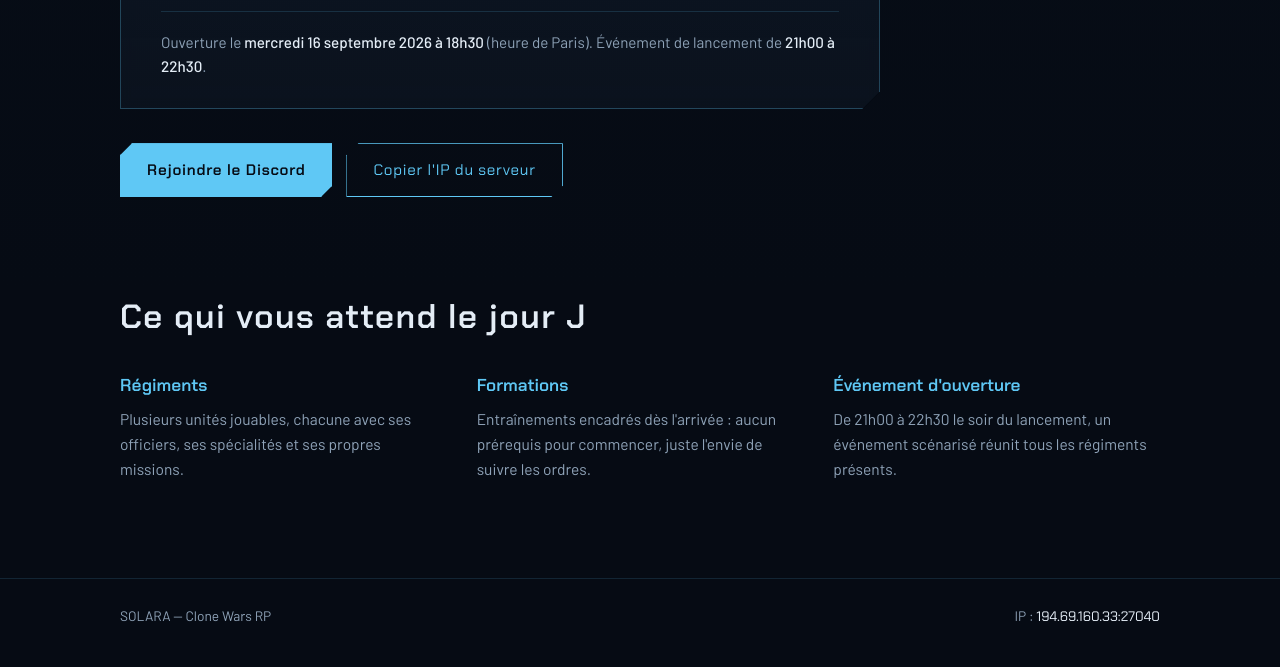
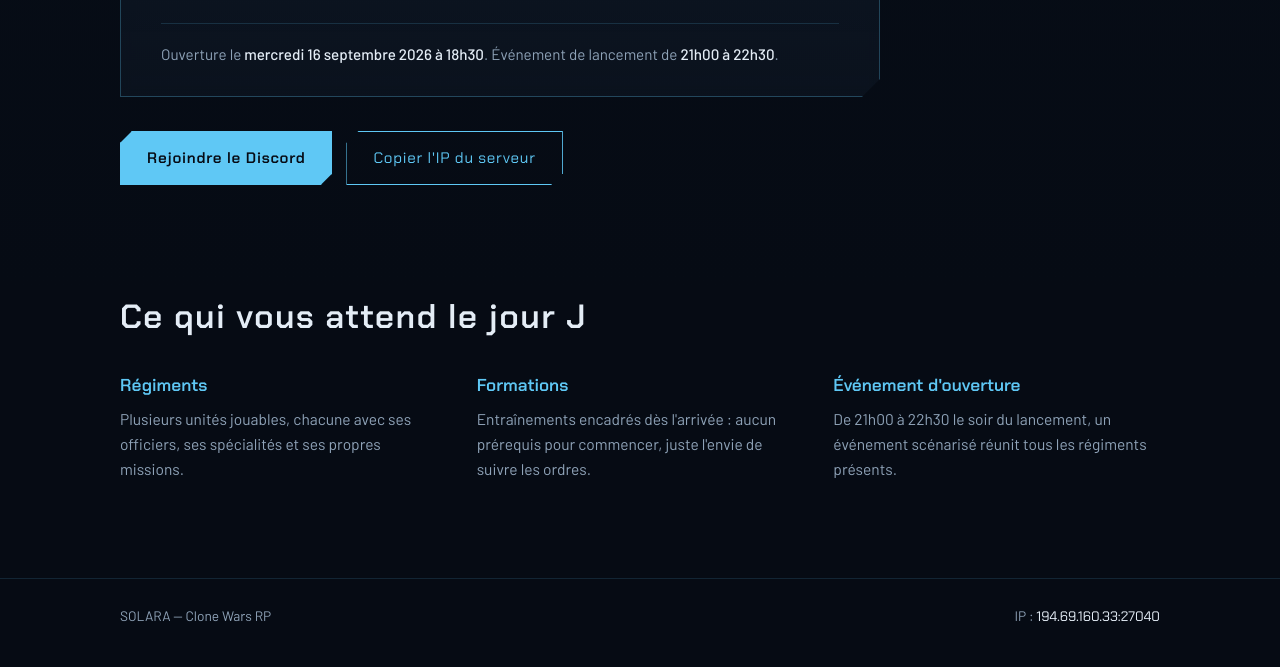
Before and after one commit to VincentFR7/solara-serveur, a plain HTML site: page index.html in a window 1280 px wide. Shown: the part 510-1177 px from the top of the page. Drawn offline with Linux system fonts and the light colour scheme.

Commit message:
Update launch paragraph in index.html
Removed the phrase 'heure de Paris' from the launch paragraph.

```diff
--- a/index.html
+++ b/index.html
@@ -295,7 +295,7 @@ footer code{
         <div class="unit"><b id="m">00</b><span>minutes</span></div>
         <div class="unit"><b id="s">00</b><span>secondes</span></div>
       </div>
-      <p class="launch">Ouverture le <strong>mercredi 16 septembre 2026 à 18h30</strong> (heure de Paris). Événement de lancement de <strong>21h00 à 22h30</strong>.</p>
+      <p class="launch">Ouverture le <strong>mercredi 16 septembre 2026 à 18h30</strong>. Événement de lancement de <strong>21h00 à 22h30</strong>.</p>
       <p class="open">Le serveur est ouvert. Rejoignez le déploiement.</p>
     </section>
 
```
